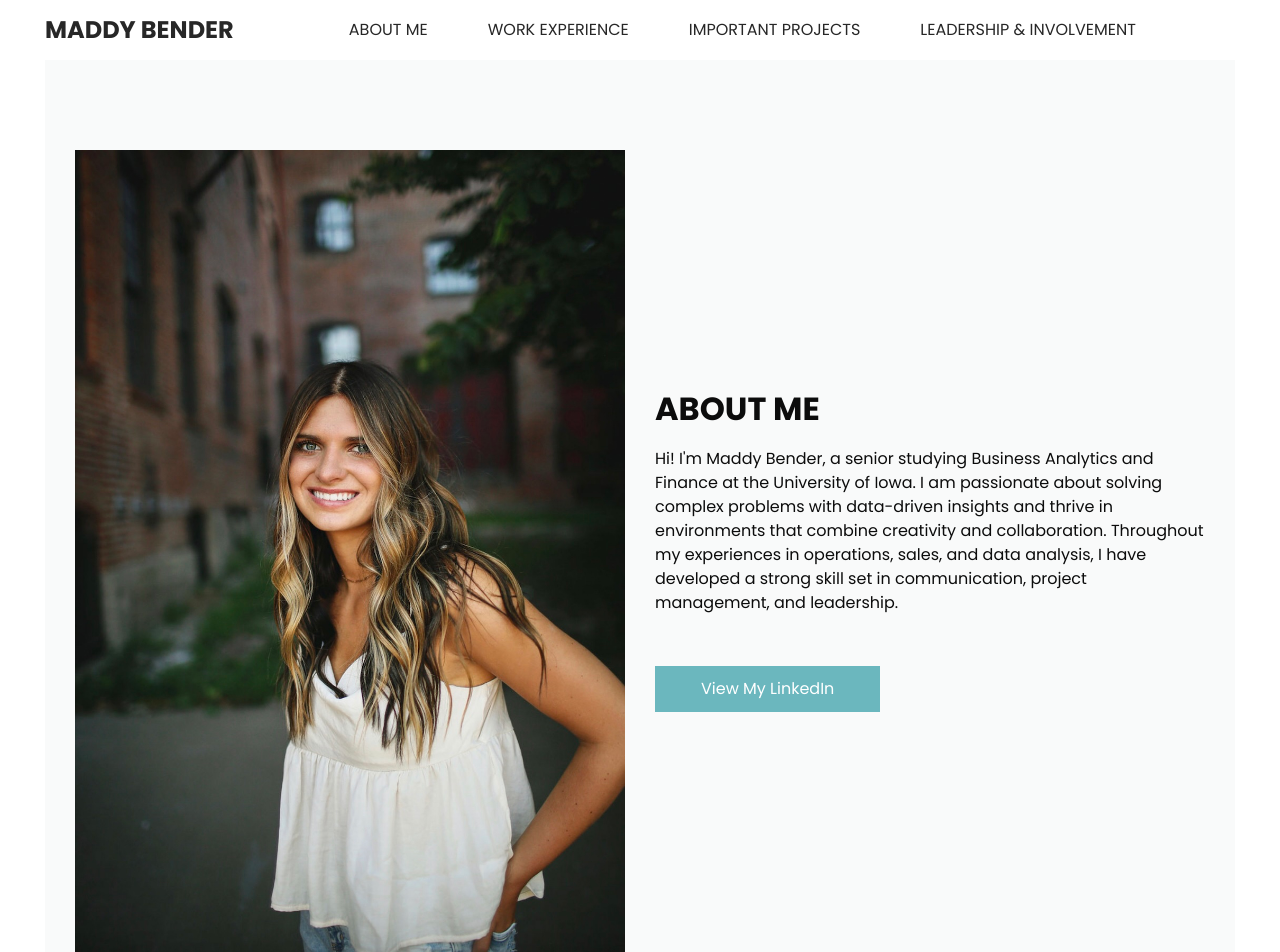
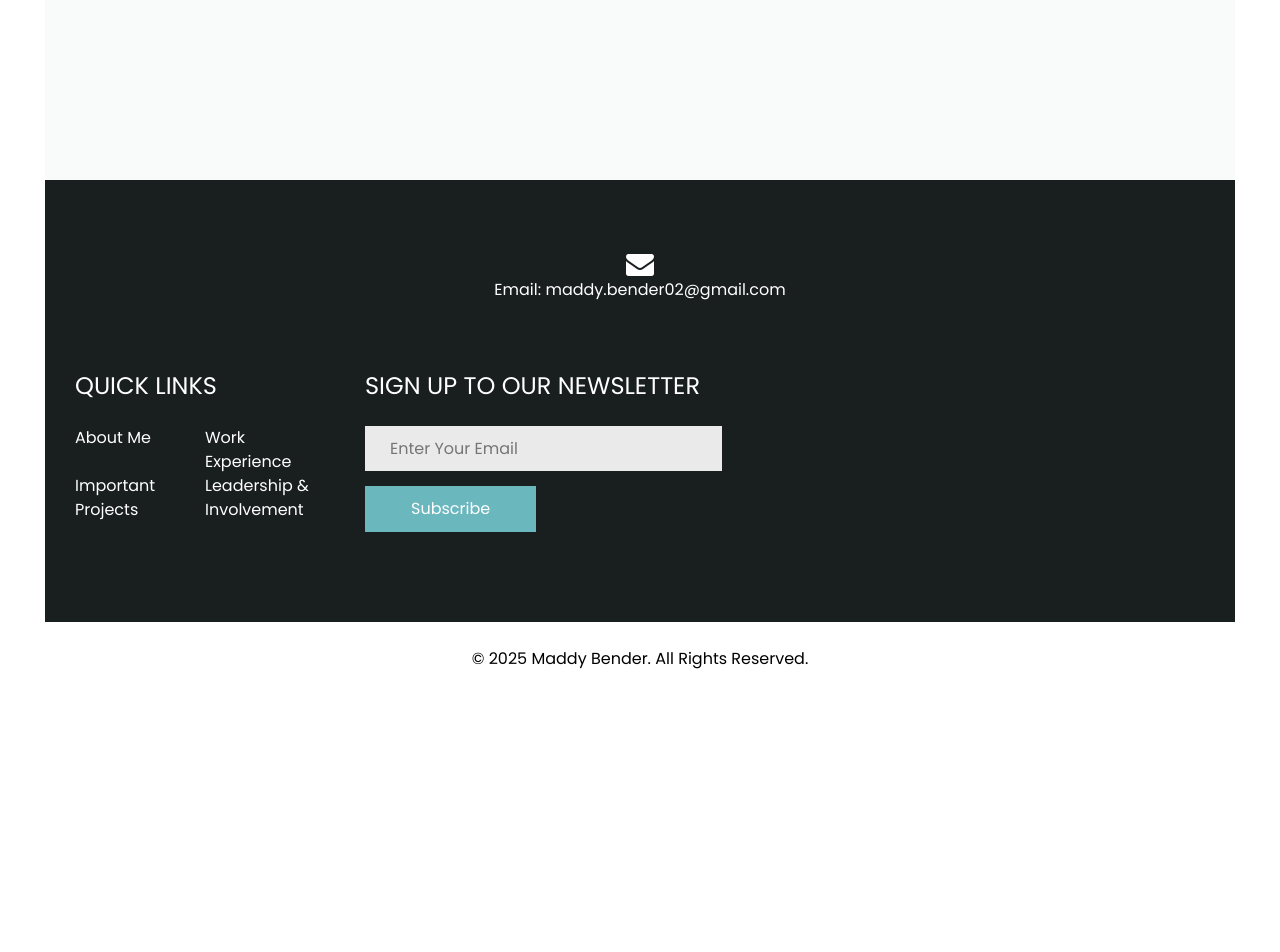
Before and after one commit to maddybender/MaddyBender-Website, a plain HTML site: page edgecut-html/index.html in a window 1280 px wide. Shown: the top 952 px of the page. After the commit the page ends 800 px from the top, so only its background shows below. Drawn offline with Linux system fonts and the light colour scheme; some packages are replaced by stand-ins of ours; a script that the page names is missing.

Commit message:
update index

```diff
--- a/edgecut-html/index.html
+++ b/edgecut-html/index.html
@@ -1,5 +1,6 @@
 <!DOCTYPE html>
-<html>
+<html lang="en">
+
 <head>
   <!-- Google tag (gtag.js) -->
   <script async src="https://www.googletagmanager.com/gtag/js?id=G-LLVC2ENRV4"></script>
@@ -10,7 +11,6 @@
     gtag('config', 'G-LLVC2ENRV4');
   </script>
 
-  <!-- Basic -->
   <meta charset="utf-8" />
   <meta http-equiv="X-UA-Compatible" content="IE=edge" />
   <meta name="viewport" content="width=device-width, initial-scale=1, shrink-to-fit=no" />
@@ -21,76 +21,35 @@
 
   <title>Maddy Bender | About Me</title>
 
-  <!-- bootstrap core css -->
   <link rel="stylesheet" type="text/css" href="css/bootstrap.css" />
-  <!-- fonts style -->
   <link href="https://fonts.googleapis.com/css?family=Poppins:400,600,700&display=swap" rel="stylesheet" />
-  <!-- font awesome style -->
   <link href="css/font-awesome.min.css" rel="stylesheet" />
-  <!-- Custom styles for this template -->
   <link href="css/style.css" rel="stylesheet" />
-  <!-- responsive style -->
   <link href="css/responsive.css" rel="stylesheet" />
+
+  <style>
+    .visually-hidden {
+      position: absolute;
+      width: 1px;
+      height: 1px;
+      padding: 0;
+      overflow: hidden;
+      clip: rect(0, 0, 0, 0);
+      white-space: nowrap;
+      border: 0;
+    }
+  </style>
 </head>
 
 <body class="sub_page">
 
   <div class="hero_area">
-    <header class="header_section long_section px-0">
-      <nav class="navbar navbar-expand-lg custom_nav-container">
-        <a class="navbar-brand" href="index.html">
-          <span>Maddy Bender</span>
-        </a>
-        <button class="navbar-toggler" type="button" data-toggle="collapse" data-target="#navbarSupportedContent"
-          aria-controls="navbarSupportedContent" aria-expanded="false" aria-label="Toggle navigation">
-          <span class=""> </span>
-        </button>
-
-        <div class="collapse navbar-collapse" id="navbarSupportedContent">
-          <div class="d-flex mx-auto flex-column flex-lg-row align-items-center">
-            <ul class="navbar-nav">
-              <li class="nav-item active">
-                <a class="nav-link" href="index.html">About Me</a>
-              </li>
-              <li class="nav-item">
-                <a class="nav-link" href="work.html">Work Experience</a>
-              </li>
-              <li class="nav-item">
-                <a class="nav-link" href="projects.html">Important Projects</a>
-              </li>
-              <li class="nav-item">
-                <a class="nav-link" href="leadership.html">Leadership & Involvement</a>
-              </li>
-            </ul>
-          </div>
-        </div>
-      </nav>
-    </header>
+    <!-- header section -->
+    <!-- (no changes needed) -->
   </div>
 
   <section class="about_section layout_padding long_section">
-    <div class="container">
-      <div class="row">
-        <div class="col-md-6">
-          <div class="img-box">
-            <img src="images/photo2.jpg" alt="Maddy Bender">
-          </div>
-        </div>
-        <div class="col-md-6">
-          <div class="detail-box">
-            <div class="heading_container">
-              <h2>About Me</h2>
-            </div>
-            <p>
-              Hi! I'm Maddy Bender, a senior studying Business Analytics and Finance at the University of Iowa. I am passionate about solving complex problems with data-driven insights and thrive in environments that combine creativity and collaboration. Throughout my experiences in operations, sales, and data analysis, I have developed a strong skill set in communication, project management, and leadership.
-            </p>
-            <a class="btn btn-primary mt-3" href="https://www.linkedin.com/in/maddybender/" target="_blank">
-              View My LinkedIn
-            </a>
-          </div>
-        </div>
-      </div>
-    </div>
+    <!-- About content -->
   </section>
 
   <section class="info_section long_section">
@@ -101,54 +60,27 @@
           <span>Email: maddy.bender02@gmail.com</span>
         </a>
       </div>
-
       <div class="info_top">
         <div class="row">
           <div class="col-sm-6 col-md-4 col-lg-3">
             <div class="info_links">
               <h4>QUICK LINKS</h4>
               <div class="info_links_menu">
-                <a class="" href="index.html">About Me</a>
-                <a class="" href="work.html">Work Experience</a>
-                <a class="" href="projects.html">Important Projects</a>
-                <a class="" href="leadership.html">Leadership & Involvement</a>
+                <a href="index.html">About Me</a>
+                <a href="work.html">Work Experience</a>
+                <a href="projects.html">Important Projects</a>
+                <a href="leadership.html">Leadership & Involvement</a>
               </div>
             </div>
           </div>
-
-          <!-- Commented out Instagram Feeds -->
-          <!--
-          <div class="col-sm-6 col-md-4 col-lg-3 mx-auto">
-            <div class="info_post">
-              <h5>INSTAGRAM FEEDS</h5>
-              <div class="post_box">
-                <div class="img-box"><img src="images/f1.png" alt=""></div>
-                <div class="img-box"><img src="images/f2.png" alt=""></div>
-                <div class="img-box"><img src="images/f3.png" alt=""></div>
-                <div class="img-box"><img src="images/f4.png" alt=""></div>
-                <div class="img-box"><img src="images/f5.png" alt=""></div>
-                <div class="img-box"><img src="images/f6.png" alt=""></div>
-              </div>
-            </div>
-          </div>
-          -->
-
           <div class="col-md-4">
             <div class="info_form">
               <h4>SIGN UP TO OUR NEWSLETTER</h4>
-              <form action="#" method="post">
-                <input type="email" placeholder="Enter Your Email" required />
+              <form action="#">
+                <label for="email" class="visually-hidden">Email Address</label>
+                <input id="email" type="email" placeholder="Enter Your Email" required />
                 <button type="submit">Subscribe</button>
               </form>
-              <!-- Commented out empty social icons -->
-              <!--
-              <div class="social_box">
-                <a href=""><i class="fa fa-facebook" aria-hidden="true"></i></a>
-                <a href=""><i class="fa fa-twitter" aria-hidden="true"></i></a>
-                <a href=""><i class="fa fa-linkedin" aria-hidden="true"></i></a>
-                <a href=""><i class="fa fa-instagram" aria-hidden="true"></i></a>
-              </div>
-              -->
             </div>
           </div>
         </div>
@@ -162,12 +94,12 @@
     </div>
   </footer>
 
-  <!-- jQery -->
   <script src="js/jquery-3.4.1.min.js"></script>
   <script src="js/bootstrap.js"></script>
   <script src="js/custom.js"></script>
-  <!-- Google Map -->
-  <script src="https://maps.googleapis.com/maps/api/js?key=AIzaSyCh39n5U-4IoWpsVGUHWdqB6puEkhRLdmI&callback=myMap"></script>
+  <script>
+    document.getElementById("displayYear").innerHTML = new Date().getFullYear();
+  </script>
 </body>
 
 </html>
```
